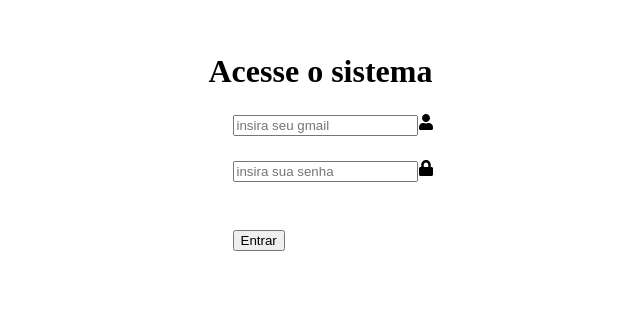
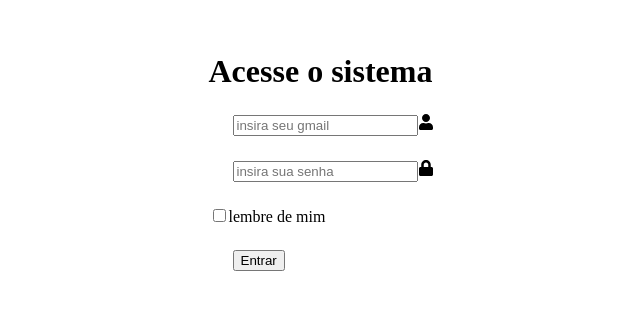
Before and after one commit to Andrescimentoo/react_LoginPage, a React (Vite) app in the folder login-page/: page / in a window 1280 px wide. Shown: the part 208-518 px from the top of the page, without its empty margins (307-947 px from the left). Built offline with nearby package versions, Linux system fonts and the light colour scheme.

Commit message:
feat: adicionando input de checkbox

```diff
--- a/login-page/components/login.jsx
+++ b/login-page/components/login.jsx
@@ -13,6 +13,13 @@ import { FaUser,FaLock } from "react-icons/fa"
                 <input type="password" placeholder='insira sua senha'/>
                 <FaLock class="icon"/>
             </div>
+            <div className="recal-forget">
+               <label>
+                  <input type= 'checkbox'/>
+                  lembre de mim
+               </label>
+
+            </div>
             <button>Entrar</button>
       </form>
     </div>
```
